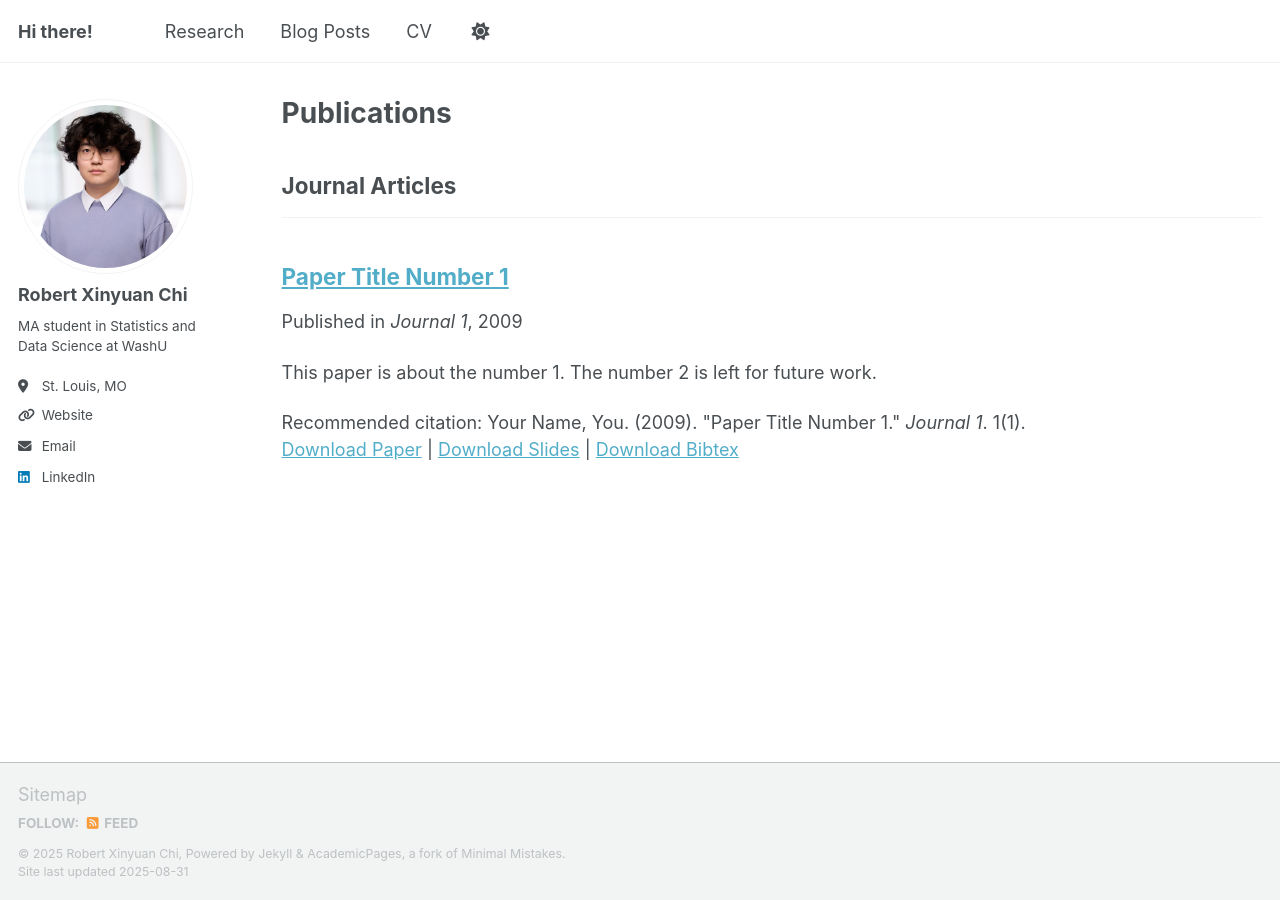
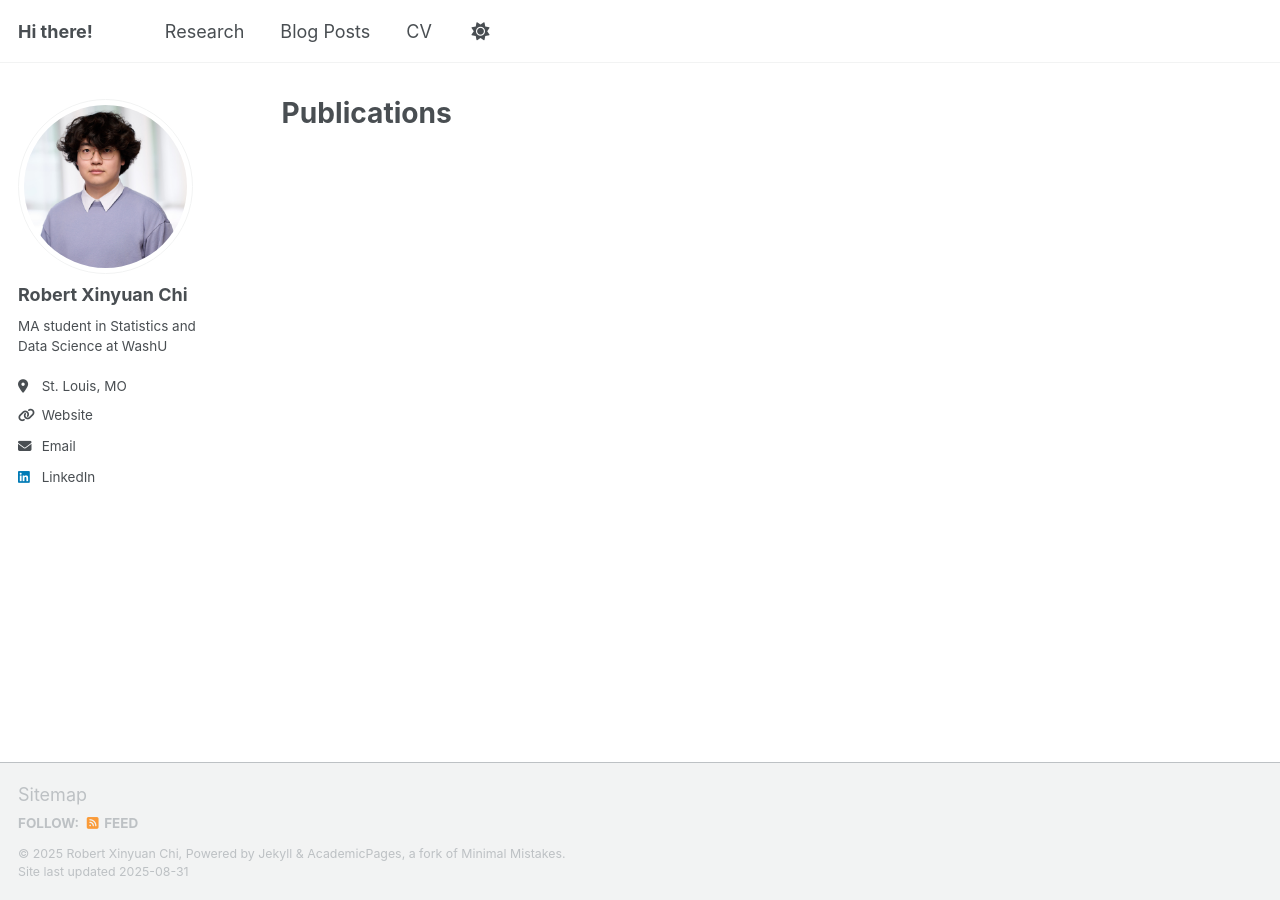
Before and after one commit to xychi75/xychi75.github.io, a Jekyll site: the page built from _pages/publications.html, in a window 1280 px wide. Built offline with Jekyll 4.4.1, drawn with Linux system fonts in a browser that asks for light colours; a script that is not in the unit is left out; a file with an impossible date is left out.

Commit message:
Update 2009-10-01-paper-title-number-1.md

```diff
--- a/_publications/2009-10-01-paper-title-number-1.md
+++ b/_publications/2009-10-01-paper-title-number-1.md
@@ -1,13 +1,13 @@
 ---
-title: "Paper Title Number 1"
+title: "Placeholder"
 collection: publications
 category: manuscripts
 permalink: /publication/2009-10-01-paper-title-number-1
-excerpt: 'This paper is about the number 1. The number 2 is left for future work.'
-date: 2009-10-01
-venue: 'Journal 1'
-slidesurl: 'http://academicpages.github.io/files/slides1.pdf'
-paperurl: 'http://academicpages.github.io/files/paper1.pdf'
-bibtexurl: 'http://academicpages.github.io/files/bibtex1.bib'
-citation: 'Your Name, You. (2009). &quot;Paper Title Number 1.&quot; <i>Journal 1</i>. 1(1).'
+excerpt:
+date:
+venue:
+slidesurl:
+paperurl:
+bibtexurl:
+citation:
 ---
```
